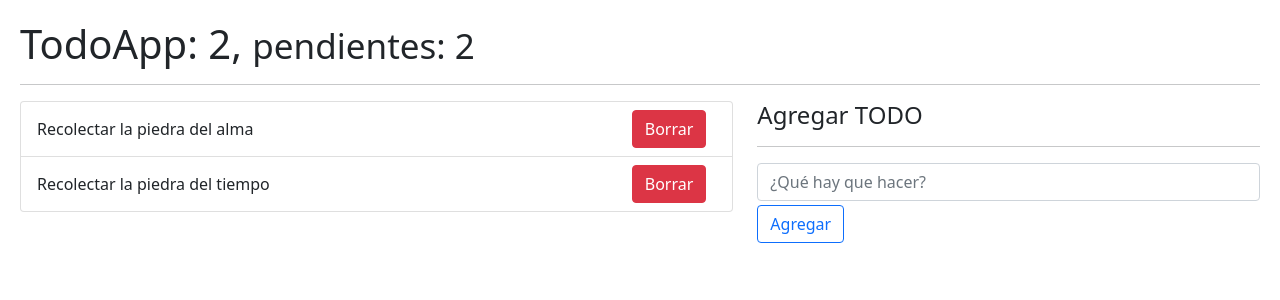
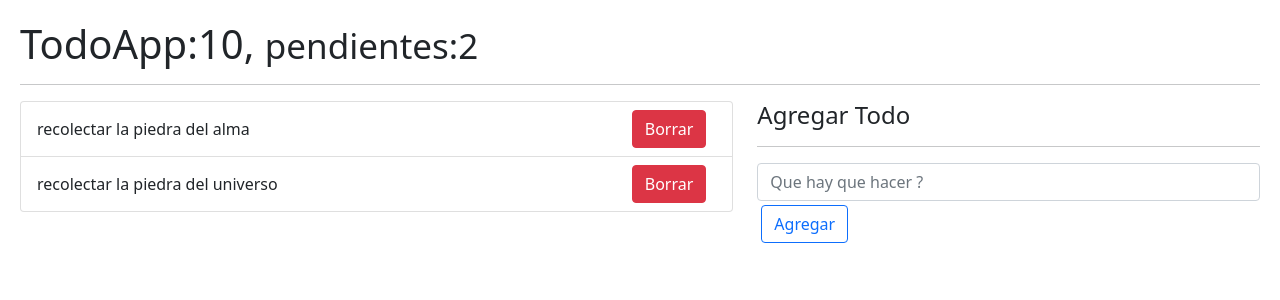
Before and after one commit to braianLucero/Proyects-React, a React (Vite) app: page / in a window 1280 px wide. Shown: the top 300 px of the page. Built offline with nearby package versions, Linux system fonts and the light colour scheme.

Commit message:
useReducerTodo

```diff
--- a/src/08-useReducer/TodoAdd.jsx
+++ b/src/08-useReducer/TodoAdd.jsx
@@ -1,30 +1,36 @@
 import React from "react";
 import { useForm } from "../hooks/useForm";
 
-export const TodoAdd = () => {
+export const TodoAdd = ({ onNewTodo }) => {
   const { description, onInputchange, onResetForm } = useForm({
     description: "",
   });
 
-  const handleAddTodo = (e) => {
+  const onFormSubmit = (e) => {
     e.preventDefault();
+    if (description.length <= 1) return;
 
-    console.log("Nuevo todo:", description);
+    const newTodo = {
+      id: new Date().getTime(),
+      done: false,
+      description: description,
+    };
 
+    onNewTodo();
     onResetForm();
   };
 
   return (
-    <form onSubmit={handleAddTodo}>
+    <form onSubmit={onFormSubmit}>
       <input
         type="text"
-        placeholder="¿Qué hay que hacer?"
+        placeholder="Que hay que hacer ?"
         className="form-control"
         name="description"
         value={description}
         onChange={onInputchange}
       />
-      <button type="submit" className="btn btn-outline-primary mt-1">
+      <button type="submit" className="btn btn-outline-primary m-1">
         Agregar
       </button>
     </form>
--- a/src/08-useReducer/TodoApp.jsx
+++ b/src/08-useReducer/TodoApp.jsx
@@ -1,28 +1,36 @@
-import React, { useReducer, useState } from "react";
+import React, { useReducer } from "react";
 import { TodoAdd } from "./TodoAdd";
 import { TodoList } from "./TodoList";
 import { todoReducer } from "./todoReducer";
 
-const initialState = [
+const inicialState = [
   {
     id: new Date().getTime(),
-    description: "Recolectar la piedra del alma",
+    description: "recolectar la piedra del alma ",
     done: false,
   },
   {
     id: new Date().getTime() * 3,
-    description: "Recolectar la piedra del tiempo",
+    description: "recolectar la piedra del universo",
     done: false,
   },
 ];
 
 export const TodoApp = () => {
-  const [todos, dispatch] = useReducer(todoReducer, initialState);
+  const [todos, dispatch] = useReducer(todoReducer, inicialState);
+
+  const handleNewTodo = (todo) => {
+    const action = {
+      type: "[TODO] Add Todo",
+      payload: todo,
+    };
+    dispatch(action);
+  };
 
   return (
     <>
       <h1>
-        TodoApp: {todos.length}, <small>pendientes: 2</small>
+        TodoApp:10, <small>pendientes:2</small>
       </h1>
       <hr />
 
@@ -30,12 +38,12 @@ export const TodoApp = () => {
         <div className="col-7">
           <TodoList todos={todos} />
         </div>
-
         <div className="col-5">
-          <h4>Agregar TODO</h4>
+          <h4>Agregar Todo</h4>
           <hr />
-
-          <TodoAdd />
+          {/*TodoAdd  onNewTodo(todo)  */}
+          {/* {id: new Date()..., description:'',done : false } */}
+          <TodoAdd onNewTodo={handleNewTodo} />
         </div>
       </div>
     </>
--- a/src/08-useReducer/TodoItem.jsx
+++ b/src/08-useReducer/TodoItem.jsx
@@ -2,7 +2,7 @@ import React from "react";
 
 export const TodoItem = ({ todo }) => {
   return (
-    <li className="list-group-item d-flex justify-content-between">
+    <li className="list-group-item d-flex justify-content-between ">
       <span className="align-self-center">{todo.description}</span>
       <button className="btn btn-danger">Borrar</button>
     </li>
--- a/src/08-useReducer/TodoList.jsx
+++ b/src/08-useReducer/TodoList.jsx
@@ -3,8 +3,9 @@ import { TodoItem } from "./TodoItem";
 
 export const TodoList = ({ todos = [] }) => {
   return (
-    <ul className="list-group">
+    <ul className="list-group className= ">
       {todos.map((todo) => (
+        //TodoItem...
         <TodoItem key={todo.id} todo={todo} />
       ))}
     </ul>
--- a/src/08-useReducer/todoReducer.js
+++ b/src/08-useReducer/todoReducer.js
@@ -1,7 +1,7 @@
 export const todoReducer = (inicialState = [], action) => {
   switch (action.type) {
-    case "ABC":
-      throw new Error("Action.type = ABC no esta implementada ");
+    case "[TODO] Add Todo":
+      return [...inicialState, action.payload];
 
     default:
       return inicialState;
--- a/src/main.jsx
+++ b/src/main.jsx
@@ -4,7 +4,7 @@ import { HooksApp } from "./HooksApp";
 import "./index.css";
 
 ReactDOM.createRoot(document.getElementById("root")).render(
-  <React.StrictMode>
-    <HooksApp />
-  </React.StrictMode>
+  // <React.StrictMode>
+  <HooksApp />
+  // </React.StrictMode>
 );
```
Also changed, not shown: src/08-useReducer/intro-Reducer.js (+7 -34 lines).
